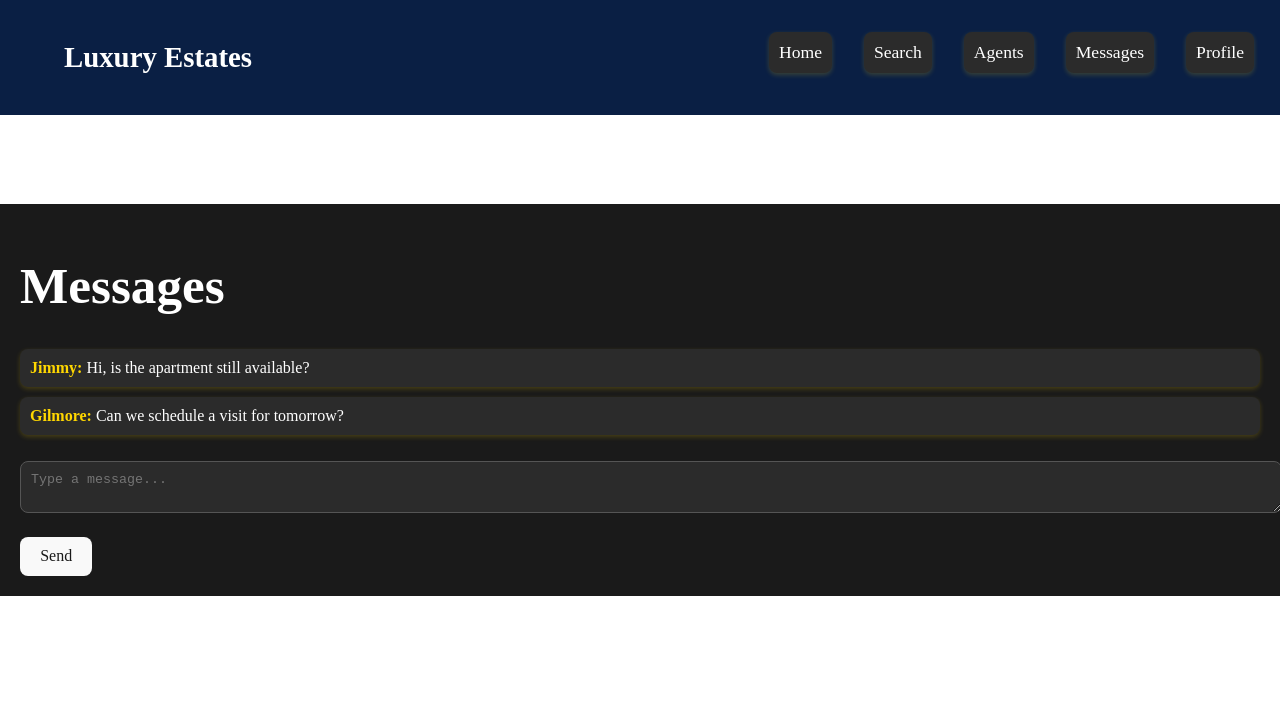
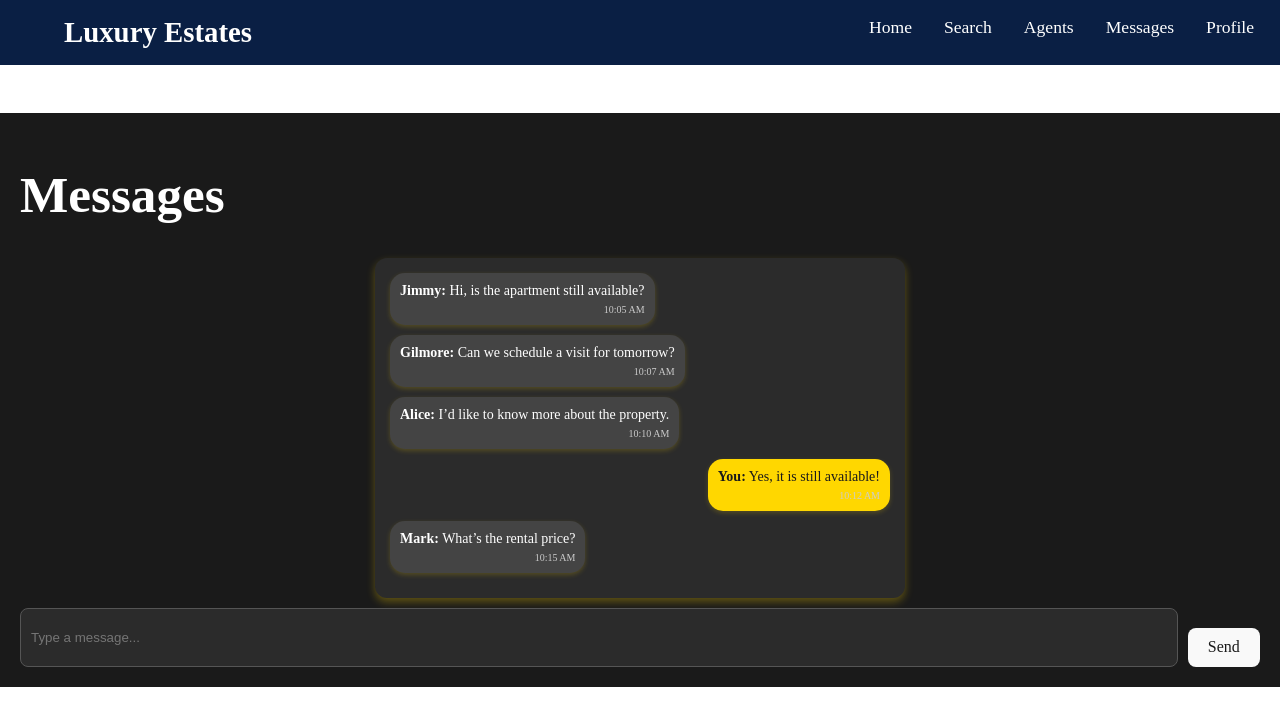
Before and after one commit to RogerLi-COSC/3P94, a React (Vite) app in the folder my-app/: page /messages in a window 1280 px wide. Shown: the top 726 px of the page. Built offline with nearby package versions, Linux system fonts and the light colour scheme.

Commit message:
Updated file

```diff
--- a/my-app/src/page/Messages.jsx
+++ b/my-app/src/page/Messages.jsx
@@ -1,13 +1,22 @@
-import React, { useState } from 'react';
+import React, { useState, useEffect, useRef } from 'react';
 import '../styling/Messages.css';
 
 const Messages = () => {
   const [messages, setMessages] = useState([
-    { id: 1, sender: 'Jimmy', content: 'Hi, is the apartment still available?' },
-    { id: 2, sender: 'Gilmore', content: 'Can we schedule a visit for tomorrow?' }
+    { id: 1, sender: 'Jimmy', content: 'Hi, is the apartment still available?', timestamp: '10:05 AM' },
+    { id: 2, sender: 'Gilmore', content: 'Can we schedule a visit for tomorrow?', timestamp: '10:07 AM' },
+    { id: 3, sender: 'Alice', content: 'I’d like to know more about the property.', timestamp: '10:10 AM' },
+    { id: 4, sender: 'You', content: 'Yes, it is still available!', timestamp: '10:12 AM' },
+    { id: 5, sender: 'Mark', content: 'What’s the rental price?', timestamp: '10:15 AM' },
   ]);
 
   const [newMessage, setNewMessage] = useState('');
+  const messagesEndRef = useRef(null);
+
+  // Auto-scroll to the latest message
+  useEffect(() => {
+    messagesEndRef.current?.scrollIntoView({ behavior: 'smooth' });
+  }, [messages]);
 
   // Handle sending a new message
   const handleSendMessage = () => {
@@ -16,6 +25,7 @@ const Messages = () => {
         id: messages.length + 1,
         sender: 'You',
         content: newMessage.trim(),
+        timestamp: new Date().toLocaleTimeString([], { hour: '2-digit', minute: '2-digit' }),
       };
       setMessages([...messages, newMsg]);
       setNewMessage('');
@@ -25,20 +35,29 @@ const Messages = () => {
   return (
     <div className="messages-page">
       <h1>Messages</h1>
+      <div className="chat-box">
         <ul>
           {messages.map((msg) => (
-          <li key={msg.id}>
+            <li key={msg.id} className={msg.sender === 'You' ? 'sent' : 'received'}>
+              <div className="chat-bubble">
                 <strong>{msg.sender}:</strong> {msg.content}
+                <span className="timestamp">{msg.timestamp}</span>
+              </div>
             </li>
           ))}
+          <div ref={messagesEndRef} />
         </ul>
-      <textarea
+      </div>
+      <div className="input-container">
+        <input
+          type="text"
           placeholder="Type a message..."
           value={newMessage}
           onChange={(e) => setNewMessage(e.target.value)}
         />
         <button onClick={handleSendMessage}>Send</button>
       </div>
+    </div>
   );
 };
 
--- a/my-app/src/page/Profile.jsx
+++ b/my-app/src/page/Profile.jsx
@@ -1,14 +1,15 @@
 import React, { useState } from 'react';
+import { FaEnvelope, FaPhone, FaMapMarkerAlt, FaUser } from 'react-icons/fa';
 import '../styling/Profile.css';
 
 const Profile = () => {
-  const [profile, setProfile] = useState({
+  const [profile] = useState({
     name: 'Michael Scott',
     email: 'MichaelScott@gmail.com',
     phone: '(519) 456-7235',
     address: '68 Clifton Hill, Niagara Falls, ON',
     bio: 'Passionate about real estate investments and rental properties.',
-    profileCompletion: 80, // Percentage completion
+    profileCompletion: 100,
   });
 
   return (
@@ -19,13 +20,12 @@ const Profile = () => {
           src="https://via.placeholder.com/150/FFD700/FFFFFF?text=Profile+Pic"
           alt="Profile"
         />
-        <h2>{profile.name}</h2>
-        <p><strong>Email:</strong> {profile.email}</p>
-        <p><strong>Phone:</strong> {profile.phone}</p>
-        <p><strong>Address:</strong> {profile.address}</p>
+        <h2><FaUser /> {profile.name}</h2>
+        <p><FaEnvelope /> <strong>Email:</strong> {profile.email}</p>
+        <p><FaPhone /> <strong>Phone:</strong> {profile.phone}</p>
+        <p><FaMapMarkerAlt /> <strong>Address:</strong> {profile.address}</p>
         <p><strong>Bio:</strong> {profile.bio}</p>
 
-        {/* Profile completion bar */}
         <div className="profile-completion">
           <span>Profile Completion: {profile.profileCompletion}%</span>
           <div className="completion-bar">
--- a/my-app/src/styling/Messages.css
+++ b/my-app/src/styling/Messages.css
@@ -4,31 +4,77 @@
   background-color: #1a1a1a;
 }
 
+.chat-box {
+  max-width: 500px;
+  margin: 0 auto;
+  background-color: #2b2b2b;
+  padding: 15px;
+  border-radius: 12px;
+  box-shadow: 0 4px 8px rgba(255, 215, 0, 0.3);
+  overflow-y: auto;
+  max-height: 400px;
+}
+
 ul {
   list-style: none;
   padding: 0;
+  margin: 0;
 }
 
 li {
-    background-color: #2b2b2b;
+  display: flex;
+  margin-bottom: 10px;
+}
+
+.sent {
+  justify-content: flex-end;
+}
+
+.received {
+  justify-content: flex-start;
+}
+
+.chat-bubble {
+  max-width: 70%;
   padding: 10px;
-    border-radius: 8px;
-    margin-bottom: 10px;
+  border-radius: 15px;
+  position: relative;
+  font-size: 14px;
   box-shadow: 0 2px 5px rgba(255, 215, 0, 0.2);
 }
 
-  strong {
-    color: #ffd700;
+.sent .chat-bubble {
+  background-color: #ffd700;
+  color: #1a1a1a;
+  text-align: right;
 }
 
-  textarea {
-    width: 100%;
+.received .chat-bubble {
+  background-color: #444;
+  color: #fff;
+}
+
+.timestamp {
+  display: block;
+  font-size: 10px;
+  color: #ccc;
+  margin-top: 5px;
+  text-align: right;
+}
+
+.input-container {
+  display: flex;
+  margin-top: 10px;
+}
+
+input {
+  flex: 1;
   padding: 10px;
   border-radius: 8px;
   border: 1px solid #555;
   background-color: #2b2b2b;
   color: #fff;
-    margin-top: 10px;
+  margin-right: 10px;
 }
 
 button {
@@ -38,7 +84,6 @@
   padding: 10px 20px;
   border-radius: 8px;
   cursor: pointer;
-    margin-top: 10px;
   transition: background-color 0.2s ease;
 }
 
--- a/package.json
+++ b/package.json
@@ -9,6 +9,7 @@
     "@testing-library/user-event": "^13.5.0",
     "react": "^19.0.0",
     "react-dom": "^19.0.0",
+    "react-icons": "^5.5.0",
     "react-scripts": "5.0.1",
     "web-vitals": "^2.1.4"
   },
```
Also changed, not shown: 1 other file (tests, documents, lock files or other folders). Lines whose indentation alone changed are shown as unchanged.
